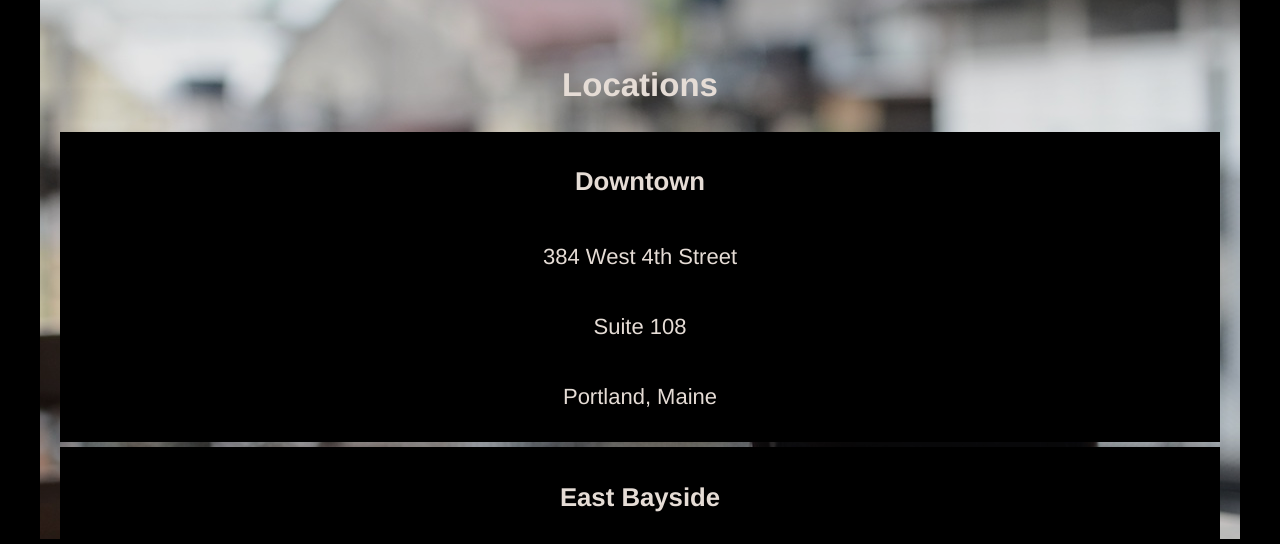
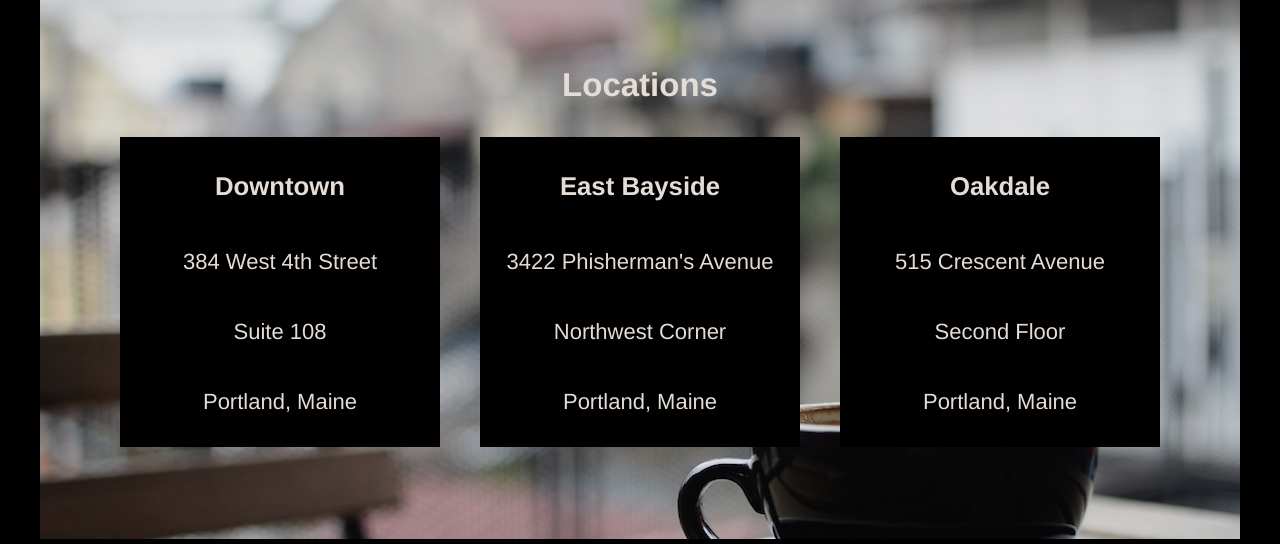
Before and after one commit to haroshi/teacozy, a plain HTML site: page index.html in a window 1280 px wide. Shown: the part 1660-2204 px from the top of the page. Drawn offline with Linux system fonts and the light colour scheme.

Commit message:
Add final html

```diff
--- a/index.html
+++ b/index.html
@@ -4,6 +4,10 @@
     <meta charset="utf-8">
     <title>The Tea Cozy</title>
     <link href="resources/css/style.css" type="text/css" rel="stylesheet">
+    <!-- Note to Code Academy: I struggled with this on my own for days and finally had to resort to using Chrome Inspect
+    to see how sample was built (e.g. div hierarchy, css targeting, flex-box technique). There was no way I could create this
+    on my own. I learned a lot but am still in the dark on some things. The lessons leading up to this didnt exactly prepare
+    a novice coder for this project. Inspecting source code and outside resources were necessary -->
   </head>
   <body>
     <!-- Header -->
@@ -15,7 +19,7 @@
         <span><a href="#locations">Locations</a></span>
       </nav>
     </header>
-    <!-- Main Content -->
+    <!-- Main -->
     <div class="main">
     <!-- Mission -->
     <div id="mission" class="flex-container">
@@ -54,7 +58,7 @@
     <!-- Locations -->
     <div id="locations">
       <h2>Locations</h2>
-      <div class="flex-base locations">
+      <div class="flex-container locations">
         <div class="location">
           <h3>Downtown</h3>
           <p>384 West 4th Street</p>
```
